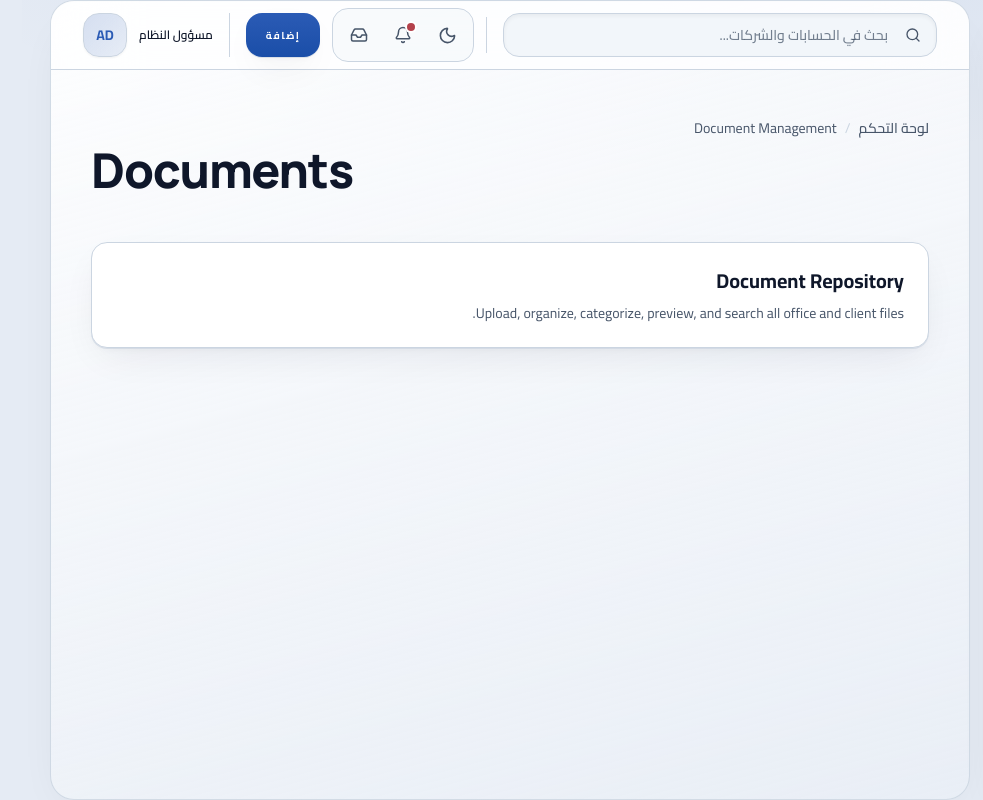
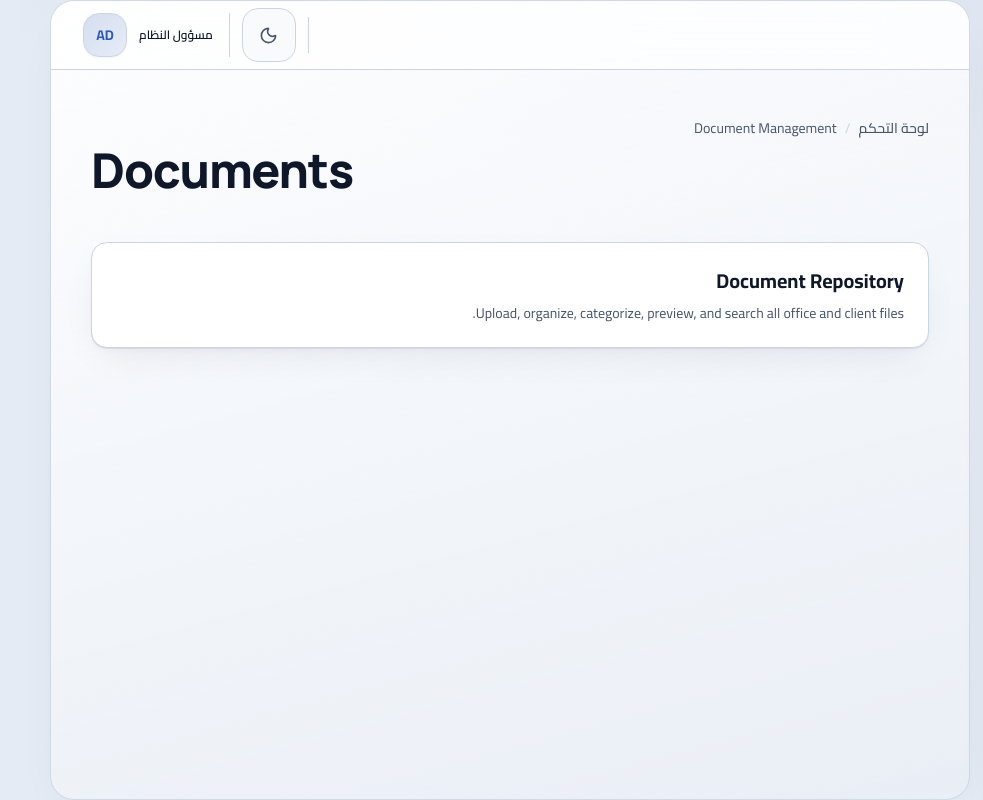
Before and after one commit to a7med-ye7ia/accounting-office, a React (Vite) app in the folder Frontend/: page /Documents in a window 1280 px wide. Shown: the whole page, without its empty margins (297-1280 px from the left). Built offline with nearby package versions, Linux system fonts and the light colour scheme.

Commit message:
updates in add users

```diff
--- a/Frontend/src/context/SidebarContext.jsx
+++ b/Frontend/src/context/SidebarContext.jsx
@@ -1,57 +1,61 @@
-import React, { createContext, useContext, useState, useCallback, useEffect } from 'react';
+import React, { createContext, useContext, useState, useCallback, useEffect } from "react";
+import { useLocation } from "react-router-dom";
 
 const SidebarContext = createContext(null);
 
+function getDevice() {
+  if (typeof window === "undefined") return "desktop";
+  if (window.innerWidth < 768) return "mobile";
+  if (window.innerWidth < 1024) return "tablet";
+  return "desktop";
+}
+
 export function SidebarProvider({ children }) {
-  const [mobileOpen, setMobileOpen] = useState(false);
-  const [desktopOpen, setDesktopOpen] = useState(true);
-  const [isTablet, setIsTablet] = useState(false);
+  const location = useLocation();
+  const [device, setDevice] = useState(() => getDevice());
+  const [isOpen, setIsOpen] = useState(() => getDevice() === "desktop");
 
-  // Detect screen size changes
   useEffect(() => {
     const handleResize = () => {
-      const isTabletScreen = window.innerWidth < 1024 && window.innerWidth >= 768;
-      setIsTablet(isTabletScreen);
-      // Default tablet to closed
-      if (isTabletScreen && desktopOpen) {
-        setDesktopOpen(false);
+      const next = getDevice();
+      setDevice(next);
+      if (next === "mobile" || next === "tablet") {
+        setIsOpen(false);
+      } else {
+        setIsOpen(true);
       }
     };
-
     handleResize();
-    window.addEventListener('resize', handleResize);
-    return () => window.removeEventListener('resize', handleResize);
+    window.addEventListener("resize", handleResize);
+    return () => window.removeEventListener("resize", handleResize);
   }, []);
 
-  const openMobile = useCallback(() => setMobileOpen(true), []);
-  const closeMobile = useCallback(() => setMobileOpen(false), []);
-  const toggleMobile = useCallback(() => setMobileOpen(v => !v), []);
+  const isDrawer = device === "mobile" || device === "tablet";
 
-  const openDesktop = useCallback(() => setDesktopOpen(true), []);
-  const closeDesktop = useCallback(() => setDesktopOpen(false), []);
-  const toggleDesktop = useCallback(() => setDesktopOpen(v => !v), []);
+  useEffect(() => {
+    if (isDrawer) setIsOpen(false);
+  }, [location.pathname, isDrawer]);
 
-  return (
-    <SidebarContext.Provider
-      value={{
-        mobileOpen,
-        openMobile,
-        closeMobile,
-        toggleMobile,
-        desktopOpen,
-        openDesktop,
-        closeDesktop,
-        toggleDesktop,
-        isTablet,
-      }}
-    >
-      {children}
-    </SidebarContext.Provider>
-  );
+  const toggle = useCallback(() => setIsOpen((v) => !v), []);
+  const open = useCallback(() => setIsOpen(true), []);
+  const close = useCallback(() => setIsOpen(false), []);
+
+  const value = {
+    isOpen,
+    isMobile: device === "mobile",
+    isTablet: device === "tablet",
+    isDesktop: device === "desktop",
+    device,
+    toggle,
+    open,
+    close,
+  };
+
+  return <SidebarContext.Provider value={value}>{children}</SidebarContext.Provider>;
 }
 
 export function useSidebar() {
   const ctx = useContext(SidebarContext);
-  if (!ctx) throw new Error('useSidebar must be used inside SidebarProvider');
+  if (!ctx) throw new Error("useSidebar must be used inside SidebarProvider");
   return ctx;
 }
--- a/Frontend/src/shared/hooks/useSidebar.js
+++ b/Frontend/src/shared/hooks/useSidebar.js
@@ -1,48 +1,4 @@
-import { useState, useEffect, useCallback } from 'react';
+import { useSidebar } from "../../context/SidebarContext.jsx";
 
-export function useSidebar() {
-  const getDevice = () => {
-    if (typeof window === 'undefined') return 'desktop';
-    if (window.innerWidth < 768) return 'mobile';
-    if (window.innerWidth < 1024) return 'tablet';
-    return 'desktop';
-  };
-
-  const [device, setDevice] = useState(() => getDevice());
-  const [isOpen, setIsOpen] = useState(() => getDevice() === 'desktop');
-
-  useEffect(() => {
-    const handleResize = () => {
-      const newDevice = getDevice();
-      setDevice(newDevice);
-      // Auto-close on tablet, keep desktop open by default
-      if (newDevice === 'mobile') {
-        setIsOpen(false);
-      } else if (newDevice === 'tablet') {
-        setIsOpen(false);
-      } else {
-        setIsOpen(true);
-      }
-    };
-
-    window.addEventListener('resize', handleResize);
-    return () => window.removeEventListener('resize', handleResize);
-  }, []);
-
-  const toggle = useCallback(() => setIsOpen(v => !v), []);
-  const open = useCallback(() => setIsOpen(true), []);
-  const close = useCallback(() => setIsOpen(false), []);
-
-  return {
-    isOpen,
-    isMobile: device === 'mobile',
-    isTablet: device === 'tablet',
-    isDesktop: device === 'desktop',
-    device,
-    toggle,
-    open,
-    close,
-  };
-}
-
+export { useSidebar };
 export default useSidebar;
--- a/Frontend/src/shared/layout/Sidebar.jsx
+++ b/Frontend/src/shared/layout/Sidebar.jsx
@@ -1,3 +1,4 @@
+import { useEffect } from "react";
 import { NavLink } from "react-router-dom";
 import useSidebar from "../hooks/useSidebar";
 import {
@@ -28,30 +29,52 @@ const navItems = [
 function Sidebar() {
   const { isOpen, isMobile, isTablet, toggle, close } = useSidebar();
 
-  /** Drawer overlay for small + medium viewports; fixed rail on large desktop */
   const isDrawer = isMobile || isTablet;
+  /** Desktop narrow rail: collapsed and not overlay drawer */
+  const isCollapsedRail = !isOpen && !isDrawer;
 
-  const desktopWidth = isOpen ? 280 : 72;
-  const drawerWidthOpen = 288;
-  const width = isDrawer ? (isOpen ? drawerWidthOpen : 0) : desktopWidth;
+  useEffect(() => {
+    if (!isDrawer || !isOpen) return;
+    const prev = document.body.style.overflow;
+    document.body.style.overflow = "hidden";
+    return () => {
+      document.body.style.overflow = prev;
+    };
+  }, [isDrawer, isOpen]);
 
   return (
-    <div className="relative flex h-full min-h-0 shrink-0 self-stretch">
+    <div className={isDrawer ? "contents" : "relative flex h-full min-h-0 shrink-0 self-stretch"}>
+      {isDrawer && (
+        <div
+          role="presentation"
+          aria-hidden={!isOpen}
+          className={`fixed inset-0 z-40 bg-black/40 backdrop-blur-sm transition-opacity duration-300 ease-out dark:bg-black/50 ${
+            isOpen ? "opacity-100" : "pointer-events-none opacity-0"
+          }`}
+          onClick={close}
+        />
+      )}
+
       <aside
-        style={{
-          position: isDrawer ? "fixed" : "relative",
-          right: 0,
-          top: 0,
-          width: `${width}px`,
-          flexShrink: 0,
-          transition: "width 0.28s cubic-bezier(0.4, 0, 0.2, 1)",
-          zIndex: isDrawer ? 50 : "auto",
-        }}
+        id="app-sidebar"
         className={`flex shrink-0 flex-col overflow-hidden rounded-3xl border border-appBorder bg-appSurface/85 shadow-raise backdrop-blur-2xl backdrop-saturate-150 ${
-          isDrawer ? "h-[100dvh] max-h-[100dvh]" : "h-full min-h-0 max-h-full self-stretch"
+          isDrawer
+            ? `fixed right-0 top-0 z-50 h-[100dvh] w-[min(18rem,calc(100vw-1rem))] max-w-[18rem] transition-transform duration-300 ease-out will-change-transform ${
+                isOpen ? "translate-x-0" : "translate-x-full"
+              }`
+            : `relative h-full min-h-0 max-h-full self-stretch transition-[width] duration-300 ease-out ${
+                isOpen ? "w-[280px]" : "w-[72px]"
+              }`
+        }`}
+        aria-hidden={isDrawer && !isOpen}
+      >
+        <div
+          className={`flex shrink-0 border-b border-appBorder ${
+            isCollapsedRail
+              ? "flex-col items-center gap-2 py-3 sm:py-3.5"
+              : "h-[3.75rem] items-center gap-2 px-3 sm:h-14 sm:px-4"
           }`}
         >
-        <div className="flex h-[3.75rem] shrink-0 items-center gap-2 border-b border-appBorder px-3 sm:h-14 sm:px-4">
           <button
             type="button"
             onClick={toggle}
@@ -62,7 +85,7 @@ function Sidebar() {
           </button>
 
           {!isDrawer && isOpen && (
-            <div className="min-w-0 flex-1 text-end">
+            <div className="min-w-0 flex-1 overflow-hidden text-end">
               <span className="font-display block truncate text-lg font-black tracking-tight text-brand">
                 المحاسبة
               </span>
@@ -73,9 +96,9 @@ function Sidebar() {
           )}
 
           {!isDrawer && !isOpen && (
-            <div className="flex min-w-0 flex-1 justify-center">
+            <div className="flex w-full shrink-0 justify-center overflow-hidden">
               <span
-                className="font-display flex h-10 w-10 items-center justify-center rounded-2xl border border-brand/25 bg-brand/10 text-sm font-black text-brand"
+                className="font-display flex h-9 w-9 items-center justify-center rounded-xl border border-brand/25 bg-brand/10 text-xs font-black text-brand sm:h-10 sm:w-10"
                 aria-hidden
               >
                 مح
@@ -84,7 +107,7 @@ function Sidebar() {
           )}
 
           {isDrawer && isOpen && (
-            <div className="min-w-0 flex-1 text-end">
+            <div className="min-w-0 flex-1 overflow-hidden text-end">
               <span className="font-display block truncate text-lg font-black tracking-tight text-brand">
                 المحاسبة
               </span>
@@ -92,7 +115,13 @@ function Sidebar() {
           )}
         </div>
 
-        <nav className="mt-1 flex min-h-0 flex-1 flex-col justify-start gap-1.5 overflow-hidden px-3 pb-3 pt-2 sm:gap-2 sm:px-4 sm:pb-4 sm:pt-3">
+        <nav
+          className={`mt-1 flex min-h-0 flex-1 flex-col justify-start overflow-hidden pb-3 pt-2 sm:pb-4 sm:pt-3 ${
+            isCollapsedRail
+              ? "items-center gap-2 px-0 sm:gap-2"
+              : "items-stretch gap-1.5 px-3 sm:gap-2 sm:px-4"
+          }`}
+        >
           {navItems.map((item) => {
             const Icon = item.icon;
             return (
@@ -100,10 +129,24 @@ function Sidebar() {
                 key={item.path}
                 to={item.path}
                 onClick={isDrawer ? close : undefined}
-                title={!isOpen && !isDrawer ? item.label : undefined}
-                className="block w-full shrink-0 outline-none"
+                title={isCollapsedRail ? item.label : undefined}
+                className={`flex shrink-0 outline-none ${isCollapsedRail ? "flex w-full justify-center p-0" : "block w-full"}`}
               >
-                {({ isActive }) => (
+                {({ isActive }) =>
+                  isCollapsedRail ? (
+                    <span
+                      className={`group flex h-10 w-10 items-center justify-center rounded-xl ui-transition sm:h-11 sm:w-11 ${
+                        isActive
+                          ? "border border-brand/35 bg-brand/15 text-brand shadow-none"
+                          : "border border-transparent text-appSubtext hover:border-appBorder hover:bg-appMuted/80 hover:text-appText"
+                      }`}
+                    >
+                      <Icon
+                        size={17}
+                        className="transition-transform duration-200 ease-out group-hover:scale-105 sm:size-[18px]"
+                      />
+                    </span>
+                  ) : (
                     <span
                       className={`group flex items-center gap-2.5 rounded-2xl border px-2.5 py-2.5 text-[11px] font-bold uppercase tracking-[0.05em] ui-transition sm:gap-3 sm:px-3 sm:py-3.5 sm:text-xs ${
                         isActive
@@ -127,7 +170,8 @@ function Sidebar() {
                         <span className="min-w-0 flex-1 truncate text-start">{item.label}</span>
                       )}
                     </span>
-                )}
+                  )
+                }
               </NavLink>
             );
           })}
@@ -145,15 +189,6 @@ function Sidebar() {
           </div>
         )}
       </aside>
-
-      {isDrawer && isOpen && (
-        <div
-          className="fixed inset-0 z-40 bg-appText/50 backdrop-blur-md ui-transition"
-          onClick={close}
-          style={{ pointerEvents: "auto" }}
-          aria-hidden
-        />
-      )}
     </div>
   );
 }
--- a/Frontend/src/shared/layout/TopBar.jsx
+++ b/Frontend/src/shared/layout/TopBar.jsx
@@ -1,10 +1,10 @@
-import { Menu, Search, Bell, Inbox, Sun, Moon } from "lucide-react";
+import { Menu, Sun, Moon } from "lucide-react";
 import { Link } from "react-router-dom";
 import useSidebar from "../hooks/useSidebar";
 import { useTheme } from "../../context/ThemeContext.jsx";
 
 function TopBar() {
-  const { toggle, isDesktop } = useSidebar();
+  const { toggle, isOpen, isDesktop } = useSidebar();
   const showNavMenu = !isDesktop;
   const { theme, toggleTheme } = useTheme();
 
@@ -16,24 +16,14 @@ function TopBar() {
             <button
               type="button"
               onClick={toggle}
+              aria-expanded={isOpen}
+              aria-controls="app-sidebar"
               className="flex h-11 w-11 shrink-0 items-center justify-center rounded-2xl border border-appBorder bg-appMuted/80 text-appText ui-transition hover:border-brand/40 hover:bg-brand/10 hover:text-brand active:scale-95"
-              aria-label="فتح القائمة"
+              aria-label={isOpen ? "إغلاق القائمة" : "فتح القائمة"}
             >
               <Menu size={20} />
             </button>
           )}
-
-          <div className="relative hidden min-w-0 flex-1 sm:block sm:max-w-md lg:max-w-lg" dir="rtl">
-            <Search
-              size={16}
-              className="pointer-events-none absolute right-4 top-1/2 z-[1] -translate-y-1/2 text-appSubtext"
-            />
-            <input
-              className="h-11 w-full rounded-2xl border border-appBorder bg-appMuted/90 pr-12 pl-4 text-sm font-medium text-appText shadow-inner placeholder:text-appSubtext/75 ui-transition hover:border-appBorder hover:bg-appSurface focus:border-brand focus:bg-appSurface focus:shadow-panel"
-              placeholder="بحث في الحسابات والشركات..."
-              type="search"
-            />
-          </div>
         </div>
 
         <div className="flex shrink-0 items-center gap-2 sm:gap-3">
@@ -49,31 +39,10 @@ function TopBar() {
             >
               {theme === "dark" ? <Sun size={19} /> : <Moon size={19} />}
             </button>
-            <button
-              type="button"
-              className="relative flex h-10 w-10 items-center justify-center rounded-xl text-appSubtext ui-transition hover:bg-appSurface hover:text-appText hover:shadow-sm"
-              aria-label="الإشعارات"
-            >
-              <Bell size={18} />
-              <span className="absolute right-2 top-2 h-2 w-2 rounded-full bg-danger ring-2 ring-appSurface" />
-            </button>
-            <button
-              type="button"
-              className="hidden h-10 w-10 items-center justify-center rounded-xl text-appSubtext ui-transition hover:bg-appSurface hover:text-appText hover:shadow-sm sm:flex"
-              aria-label="صندوق الوارد"
-            >
-              <Inbox size={18} />
-            </button>
+
           </div>
 
-          <button
-            type="button"
-            className="hidden h-11 shrink-0 items-center rounded-2xl bg-gradient-to-b from-brand to-brandDeep px-5 text-[10px] font-bold uppercase tracking-[0.14em] text-white shadow-panel ui-transition hover:brightness-110 active:scale-[0.97] sm:inline-flex"
-          >
-            إضافة
-          </button>
-
-          <div className="ms-1 flex items-center gap-3 border-s border-appBorder ps-3 sm:ps-4">
+          <div className="flex items-center gap-3 border-s border-appBorder ps-3 sm:ps-4">
             <span className="hidden max-w-[8rem] truncate text-xs font-semibold text-appText md:block">
               مسؤول النظام
             </span>
```
Also changed, not shown: Frontend/src/features/companiesManagment/components/ChatModal.jsx (+18 -6 lines), Frontend/src/features/companiesManagment/components/UploadModal.jsx (+18 -6 lines), Frontend/src/shared/components/HrShared.jsx (+42 -15 lines). Lines whose indentation alone changed are shown as unchanged.
